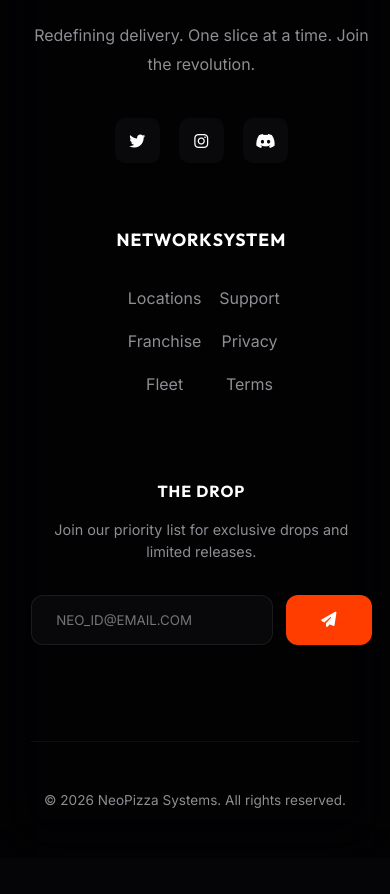
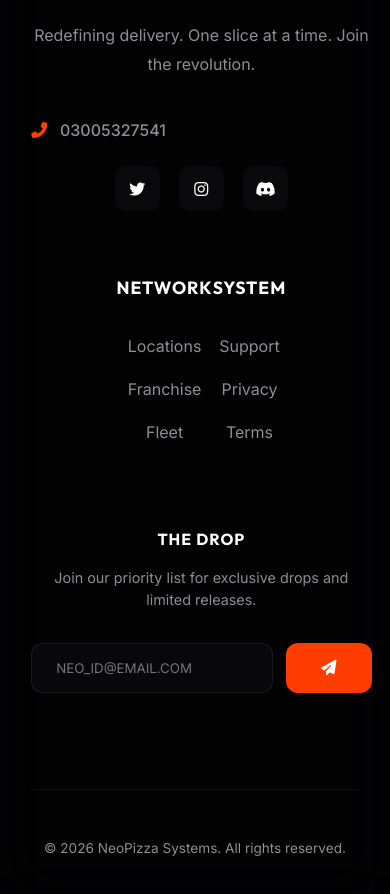
Before and after one commit to umarsahir/neopizza, a plain HTML site: page index.html in a window 390 px wide. Shown: the part 3787-4681 px from the top of the page. Before the commit the page ends 4645 px from the top, so only its background shows below. Drawn offline with Linux system fonts and the light colour scheme.

Commit message:
Add contact phone number to footer

```diff
--- a/index.html
+++ b/index.html
@@ -191,6 +191,11 @@
                     <span class="logo-accent">NEÒ</span>PIZZA
                 </div>
                 <p>Redefining delivery. One slice at a time. Join the revolution.</p>
+                <div class="contact-info"
+                    style="margin-bottom: 1.5rem; display: flex; align-items: center; gap: 0.8rem; color: var(--text-muted); font-weight: 500;">
+                    <i class="fas fa-phone-alt" style="color: var(--accent);"></i>
+                    <span>03005327541</span>
+                </div>
                 <div class="social-icons">
                     <a href="#" class="social-icon"><i class="fab fa-twitter"></i></a>
                     <a href="#" class="social-icon"><i class="fab fa-instagram"></i></a>
```
